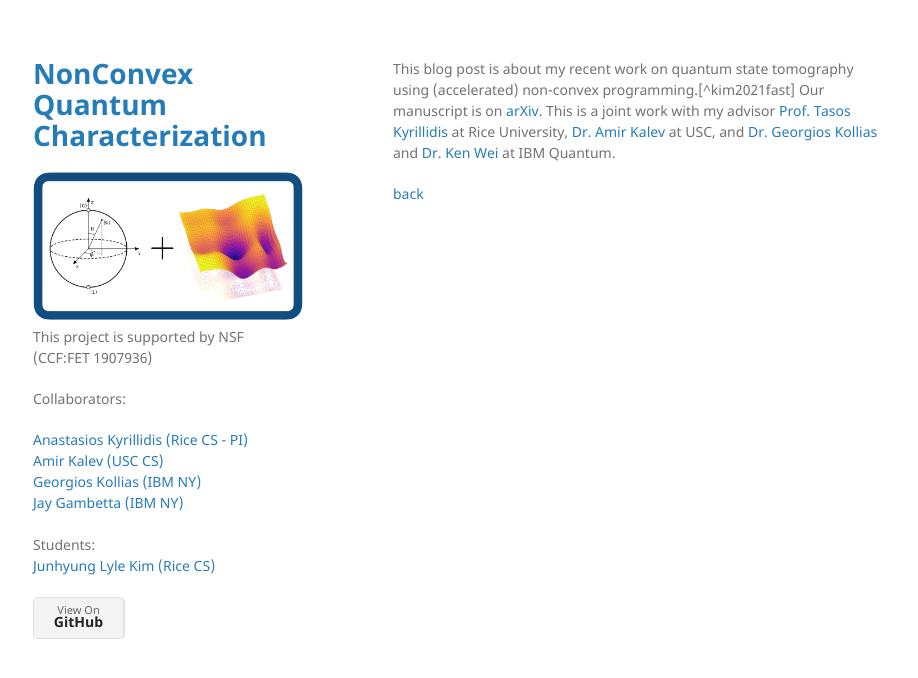
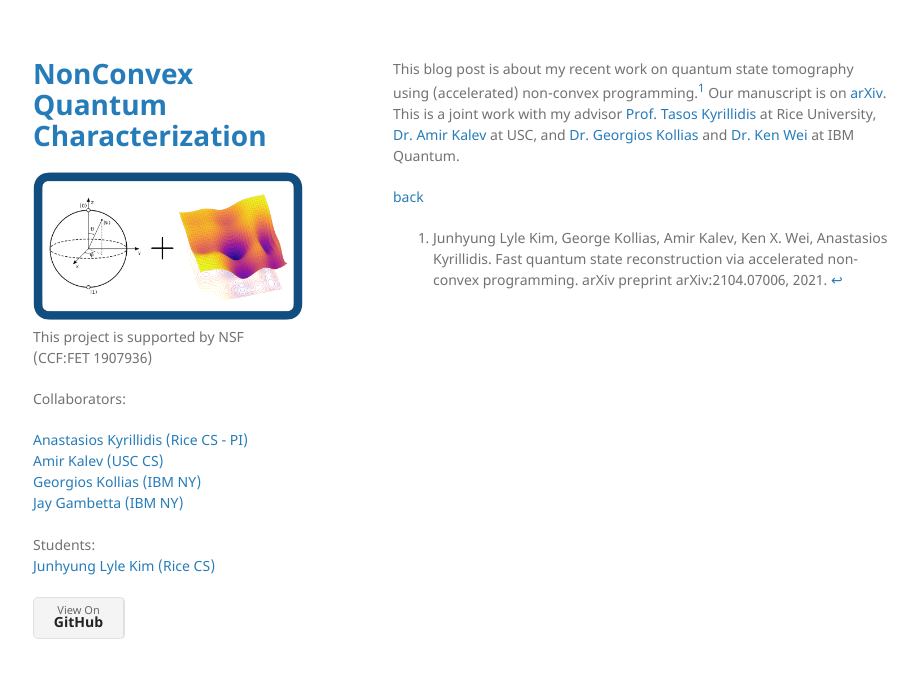
Before and after one commit to akyrillidis/nonconvex-qst, a Jekyll site: the page built from MiFGD.md, in a window 1280 px wide. Shown: the top 678 px of the page, without its empty margins (177-1095 px from the left). Built offline with Jekyll 4.4.1, drawn with Linux system fonts in a browser that asks for light colours.

Commit message:
Update MiFGD.md

```diff
--- a/MiFGD.md
+++ b/MiFGD.md
@@ -6,6 +6,8 @@ layout: default
 This blog post is about my recent work on quantum state tomography using (accelerated) non-convex programming.[^kim2021fast] Our manuscript is on [arXiv](https://arxiv.org/abs/2104.07006). This is a joint work with my advisor [Prof. Tasos Kyrillidis](https://akyrillidis.github.io/about/) at Rice University, [Dr. Amir Kalev](https://scholar.google.com/citations?user=te_1dnAAAAAJ&hl=en) at USC, and [Dr. Georgios Kollias](https://researcher.watson.ibm.com/researcher/view.php?person=us-gkollias) and [Dr. Ken Wei](https://scholar.google.com/citations?user=9uuZX3IAAAAJ&hl=en) at IBM Quantum.
 
 
+[^kim2021fast]: Junhyung Lyle Kim, George Kollias, Amir Kalev, Ken X. Wei, Anastasios Kyrillidis. Fast quantum state reconstruction via accelerated non-convex programming. arXiv preprint arXiv:2104.07006, 2021.
+
 
 
 
```
